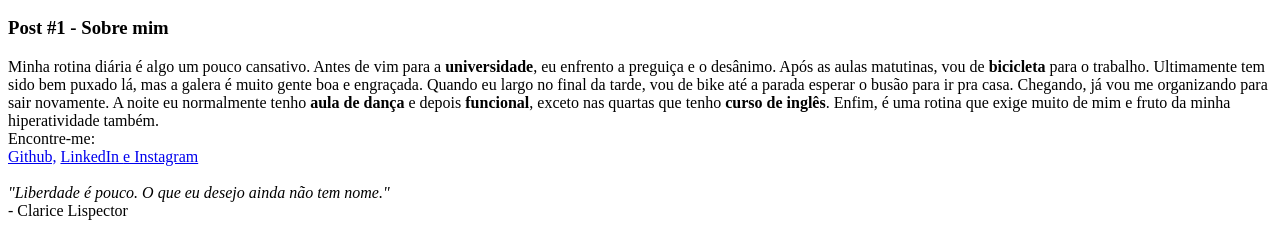
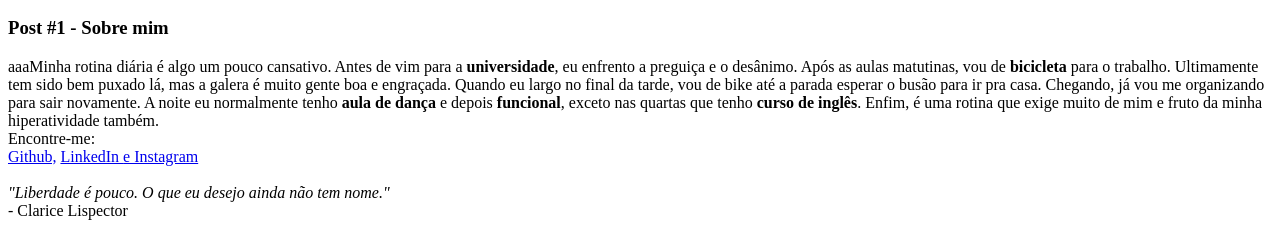
Before and after one commit to Madu-dev/BiografiaGlitch, a plain HTML site: page index.html in a window 1280 px wide. Shown: the part 222-455 px from the top of the page. Drawn offline with Linux system fonts and the light colour scheme; grey boxes are pictures that could not be loaded.

Commit message:
🧼🔆 Updated with Glitch

```diff
--- a/index.html
+++ b/index.html
@@ -24,7 +24,7 @@
       <h3>Post #1 - Sobre mim</h3>
     </header>
     <p>
-      Minha rotina diária é algo um pouco cansativo. Antes de vim para a
+      aaaMinha rotina diária é algo um pouco cansativo. Antes de vim para a
       <b>universidade</b>, eu enfrento a preguiça e o desânimo. Após as aulas
       matutinas, vou de <b>bicicleta</b> para o trabalho. Ultimamente tem sido
       bem puxado lá, mas a galera é muito gente boa e engraçada. Quando eu largo
```
